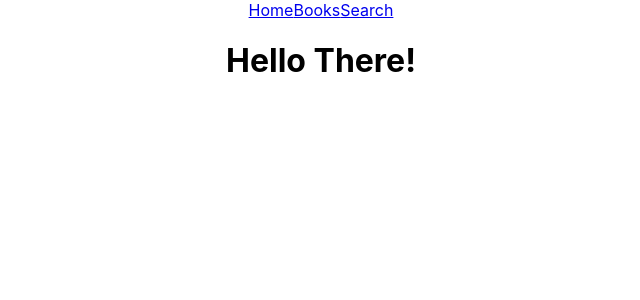
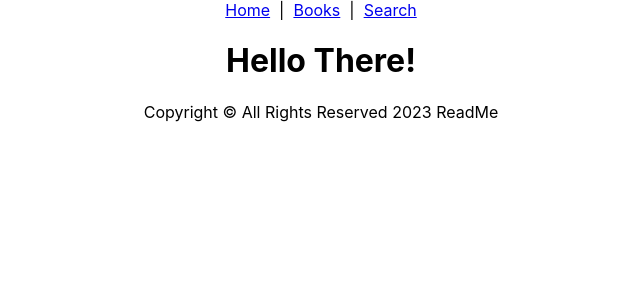
Before and after one commit to Rrantisi/ReadMe-Books-App, a React (Create React App) app: page / in a window 1280 px wide. Shown: the top 300 px of the page, without its empty margins (319-959 px from the left). Built offline with nearby package versions, Linux system fonts and the light colour scheme.

Commit message:
wip: creates Footer component and updates Nav

```diff
--- a/src/components/App/App.js
+++ b/src/components/App/App.js
@@ -6,6 +6,7 @@ import Main from '../../pages/Main/Main';
 import Books from '../../pages/Books/Books';
 import Book from '../../pages/Book/Book';
 import SearchForm from '../../components/SearchForm/SearchForm';
+import Footer from '../../components/Footer/Footer'
 
 export default function App() {
   const [books, setBooks] = useState([])
@@ -20,6 +21,7 @@ export default function App() {
           <Route path="/search" element={ <SearchForm /> } />
         </Routes>
       </main>
+    <Footer />
     </div>
   );
 }
--- a/src/components/Footer/Footer.js
+++ b/src/components/Footer/Footer.js
@@ -0,0 +1,7 @@
+export default function Footer() {
+    return (
+        <footer>
+            <p>Copyright &copy; All Rights Reserved {new Date().getFullYear()} ReadMe</p>
+        </footer>
+    )
+}
--- a/src/components/Nav/Nav.js
+++ b/src/components/Nav/Nav.js
@@ -4,7 +4,9 @@ const Nav = (props) => {
     return (
         <nav className="nav">
             <Link to="/">Home</Link>
+            &nbsp; | &nbsp;
 			<Link to="/books">Books</Link>
+            &nbsp; | &nbsp;
             <Link to="/search">Search</Link>
         </nav>
     );
```
